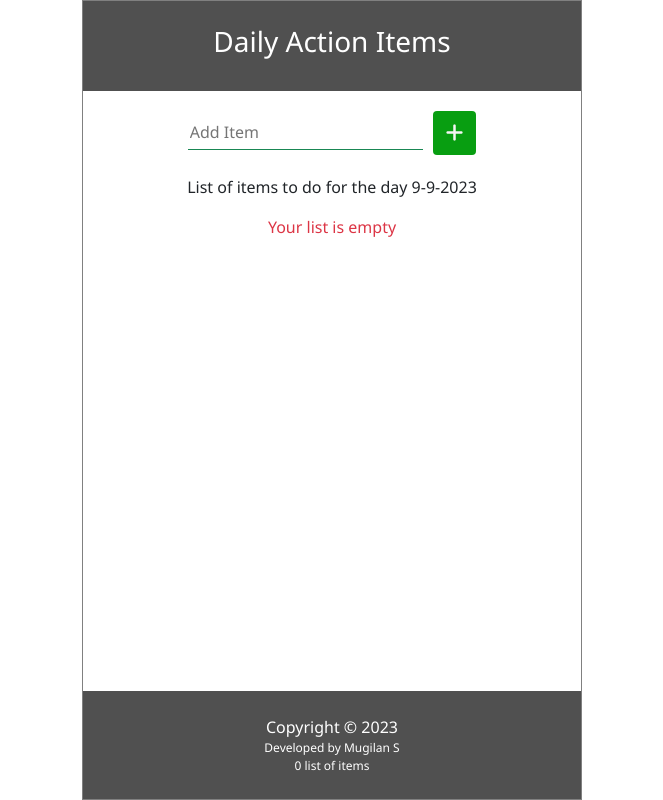
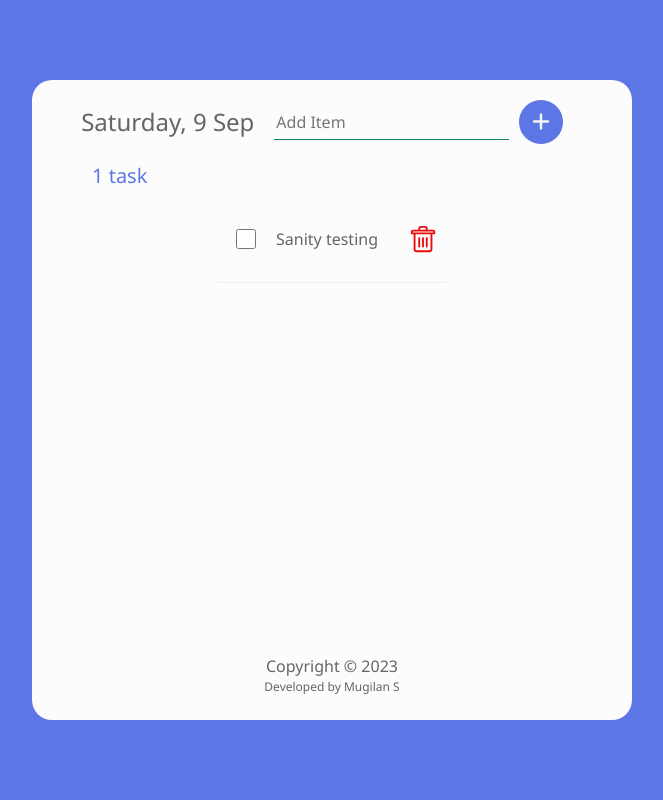
Before and after one commit to mugilan2000/todolist, a React (Create React App) app: page / in a window 1280 px wide. Shown: the whole page, without its empty margins (308-971 px from the left). Built offline with nearby package versions, Linux system fonts and the light colour scheme; data requests are answered from the project's data file.

Commit message:
project updated

```diff
--- /dev/null
+++ b/data/db.json
@@ -0,0 +1,9 @@
+{
+  "items": [
+    {
+      "id": 1,
+      "checked": false,
+      "item": "Sanity testing"
+    }
+  ]
+}
--- a/src/Additem.js
+++ b/src/Additem.js
@@ -1,13 +1,20 @@
-import React from 'react'
+import React, { useRef } from 'react'
 
-const Additem = ({ newItem, setNewItem, handleSubmit, year }) => {
+const Additem = ({ newItem, setNewItem, handleSubmit, year, length }) => {
+
+  const inputRef = useRef();
+  const days = ['Sunday','Monday','Tuesday','Wednesday','Thursday','Friday','Saturday'];
+  const months = ['Jan','Feb','Mar','Apr','May','Jun','Jul','Aug','Sep','Oct','Nov','Dec'];
   return (
     <div>
-      <form className='itemForm' onSubmit={handleSubmit}>
-        <input type='text' autoFocus placeholder='Add Item' value={newItem} onChange={(e) => setNewItem(e.target.value)} required />
-        <button type='submit' className='btn'><i class="fa-solid fa-plus"></i></button>
-      </form>
-      <p>List of items to do for the day {year.getDate()+'-'+(year.getMonth()+1)+'-'+year.getFullYear()}</p>
+      <div className='headerItem'>
+        <h4>{days[year.getDay()]}, {year.getDate()} {months[year.getMonth()]}</h4>
+        <form className='itemForm' onSubmit={handleSubmit}>
+          <input type='text' autoFocus placeholder='Add Item' ref={inputRef} value={newItem} onChange={(e) => setNewItem(e.target.value)} required />
+          <button type='submit' className='btn' onClick={() => inputRef.current.focus()}><i class="fa-solid fa-plus"></i></button>
+        </form>
+      </div>
+      <h3 className='taskcount'>{length} {length===1 ? 'task' :'tasks'}</h3>
     </div>
   )
 }
--- a/src/App.js
+++ b/src/App.js
@@ -3,41 +3,102 @@ import './App.css';
 import Content from './Content';
 import Footer from './Footer';
 import Header from './Header';
-import { useState } from 'react'
+import { useEffect, useState } from 'react'
+import apiRequest from './apiRequest';
 
 function App() {
+  const API_URL = "http://localhost:3500/items";
   const year = new Date();
-    const [items, setItems] = useState(JSON.parse(localStorage.getItem('todo_list')) || []);
+  const [items, setItems] = useState([]);
 
   const [newItem, setNewItem] = useState('')
 
-    const addItems = (item) =>{
+  const [fetchError, setFetchError] = useState(null);
+
+  const[isLoading, setIsLoading] = useState(true);
+
+  useEffect(() => {
+    const fetchItems = async () => {
+      try {
+        const response = await fetch(API_URL);
+        if (!response.ok) throw Error("Data not received from Server");
+        console.log(response);
+        const listItems = await response.json();
+        console.log(listItems);
+        setItems(listItems);
+        setFetchError(null);
+      } catch (err) {
+        setFetchError(err.message);
+      }
+      finally{
+        setIsLoading(false);
+      }
+    }
+    setTimeout(() => {
+      (async () => await fetchItems())()
+    }, 2000);
+
+  }, [])
+
+  const addItems = async (item) => {
     const id = items.length ? items[items.length - 1].id + 1 : 1;
-      const addNewItem = {id, checked:false, item}
+    const addNewItem = { id, checked: false, item }
     const listItems = [...items, addNewItem]
     setItems(listItems)
-      localStorage.setItem("todo_list",JSON.stringify(listItems))
+
+    const postOptions = {
+      method: 'POST',
+      headers:{
+        'Content-Type':'application/json'
+      },
+      body: JSON.stringify(addNewItem)
     }
 
-    const handleCheck = (id) => {
+    const result = await apiRequest(API_URL, postOptions)
+    if(result) setFetchError(result)
+  }
+
+  const handleCheck = async (id) => {
     const listItems = items.map((item) =>
-        item.id===id ? {...item, checked:!item.checked} : item
+      item.id === id ? { ...item, checked: !item.checked } : item
     )
     setItems(listItems);
-        localStorage.setItem("todo_list",JSON.stringify(listItems))
+
+    const myItem = listItems.filter((item) => item.id === id)
+    const patchOptions = {
+      method: 'PATCH',
+      headers:{
+        'Content-Type':'application/json'
+      },
+      body: JSON.stringify({checked:myItem[0].checked})
     }
-    const handleDelete = (id)=>{
+
+    const reqURL = `${API_URL}/${id}`;
+
+    const result = await apiRequest(reqURL, patchOptions)
+    if(result) setFetchError(result)
+
+  }
+  const handleDelete = async (id) => {
     const deleteItems = items.filter((item) =>
-            item.id!==id
+      item.id !== id
     )
     setItems(deleteItems);
-        localStorage.setItem("todo_list",JSON.stringify(deleteItems))
+
+    const deleteOptions = {
+      method: 'DELETE'
     }
-    const handleSubmit = (e)=>{
+
+    const reqURL = `${API_URL}/${id}`;
+
+    const result = await apiRequest(reqURL, deleteOptions)
+    if(result) setFetchError(result)
+
+  }
+  const handleSubmit = (e) => {
     e.preventDefault();
 
-      if(!newItem) return;
-      console.log('submitted')
+    if (!newItem) return;
     setNewItem('')
     addItems(newItem)
 
@@ -45,20 +106,25 @@ function App() {
 
   return (
     <div className="App">
-      <Header title='Daily Action Items'/>
+      {/* <Header title='Daily Action Items' /> */}
       <Additem
-        newItem = {newItem}
-        setNewItem = {setNewItem}
+        newItem={newItem}
+        setNewItem={setNewItem}
         handleSubmit={handleSubmit}
-        year = {year}
+        year={year}
+        length={items.length}
       />
-      <Content
-      items = {items}
-      handleCheck = {handleCheck}
-      handleDelete = {handleDelete}
-      />
+      <main>
+        {isLoading && <div class="dots"></div>}
+        {fetchError && <p className='fetcherror'>{`Error: ${fetchError}`}</p>}
+        {!isLoading && !fetchError && <Content
+          items={items}
+          handleCheck={handleCheck}
+          handleDelete={handleDelete}
+        />}
+      </main>
       <Footer
-      length = {items.length}
+        length={items.length}
       />
     </div>
   );
--- a/src/Content.js
+++ b/src/Content.js
@@ -4,7 +4,7 @@ import Itemslist from './Itemslist'
 const Content = ({items, handleCheck, handleDelete}) => {
 
   return (
-    <main>
+    <>
         {(items.length) ? (
         <Itemslist
         items = {items}
@@ -15,7 +15,7 @@ const Content = ({items, handleCheck, handleDelete}) => {
             <p className='text-danger'>Your list is empty</p>
         )
 }
-    </main>
+    </>
   )
 }
 
--- a/src/Footer.js
+++ b/src/Footer.js
@@ -4,10 +4,9 @@ const Footer = ({length}) => {
 
     const year = new Date();
   return (
-    <footer className='p-4 text-white'>
+    <footer className='p-4'>
         Copyright &copy; {year.getFullYear()}
         <p className='myName'>Developed by Mugilan S</p>
-        <p className='totalItems'>{length} list of {length===1 ? 'item' : 'items'}</p>
     </footer>
   )
 }
--- a/src/Listitem.js
+++ b/src/Listitem.js
@@ -1,4 +1,5 @@
 import React from 'react'
+import trashIcon from './trashIcon.svg'
 
 const Listitem = ({ item, handleCheck, handleDelete }) => {
     return (
@@ -10,7 +11,8 @@ const Listitem = ({ item, handleCheck, handleDelete }) => {
                 style={(item.checked ? { textDecoration: 'line-through' } : null)}
             >{item.item}</label>
             {/* <button className='btn btn-danger' tabIndex='0' onClick={() => handleDelete(item.id)}><i class="fa-solid fa-trash"></i></button> */}
-            <i class="fa-solid fa-trash" id='deletebtn' role='button' onClick={() => handleDelete(item.id)}></i>
+            {/* <i class="fa-solid fa-trash" id='deletebtn' role='button' onClick={() => handleDelete(item.id)}></i> */}
+            <img src={trashIcon} alt='trashIcon' role='button' id='deletebtn' onClick={() => handleDelete(item.id)}/>
         </li>
     )
 }
--- /dev/null
+++ b/src/apiRequest.js
@@ -0,0 +1,13 @@
+const apiRequest = async (url = '', optionsObj=null, errMsg=null) => {
+    try{
+        const response = await fetch(url,optionsObj);
+        if(!response.ok) throw Error("Please reload the page")
+    } catch(err){
+        errMsg = err.message;
+    }
+    finally{
+        return errMsg;
+    }
+}
+
+export default apiRequest
--- a/src/index.css
+++ b/src/index.css
@@ -3,18 +3,28 @@ body {
   font-family: 'Segoe UI', Tahoma, Geneva, Verdana, sans-serif;
   -webkit-font-smoothing: antialiased;
   -moz-osx-font-smoothing: grayscale;
+  background-color: #5C76E5;
 }
 
 .App {
-  display: flex;
+  /* display: flex;
   flex-direction: column;
   justify-content: center;
   align-items: center;
-  height: 100vh;
+  height: 80vh;
   width: 100%;
   max-width: 500px;
-  border: 1px solid gray;
-  margin: auto;
+  margin: auto; */
+  position: absolute;
+  top: 50%;
+  left: 50%;
+  transform: translate(-50%,-50%);
+  width: 600px;
+  border-radius: 20px;
+  background-color: #FCFCFC;
+  display: flex;
+  flex-direction: column;
+  height: 80vh;
 }
 
 header {
@@ -37,8 +47,7 @@ main {
 footer {
   width: 100%;
   padding: 0.25em;
-  background-color: #505050;
-  color: aliceblue;
+  color: #646469;
   display: grid;
   place-content: center;
 }
@@ -50,16 +59,18 @@ li{
   display: flex;
   justify-content: space-between;
   align-items: center;
-  /* border-bottom: 1px solid gray; */
-  background-color: #e4e4e4;
-  border-radius: 5px;
+  border-bottom: 1px solid #EEEEEE;
   margin-bottom: 10px;
-  box-shadow: 5px 3px 4px #aaaaaa;;
+
 }
 li input[type='checkbox']{
   height: 50px;
   width: 20px;
   margin: 10px;
+  border-radius: 100%;
+}
+li label{
+  color: #646469;
 }
 li label, li button{
   margin: 10px;
@@ -74,6 +85,16 @@ li label, li button{
   font-size: 12px;
   font-family: 'Segoe UI', Tahoma, Geneva, Verdana, sans-serif;
 }
+.headerItem{
+  display: flex;
+  flex-direction: row;
+  justify-content: center;
+  align-items: center;
+}
+.headerItem h4{
+  color: #646469;
+  margin-bottom: 0;
+}
 .itemForm{
   padding: 20px;
   display: flex;
@@ -86,22 +107,62 @@ li label, li button{
   border: none;
   border-bottom: 1px solid #198754;
   outline: none;
+  background-color: transparent;
 }
 .itemForm button{
   font-size: 20px;
+  border-radius: 50%;
+}
+.taskcount{
+  color: #5C76E5;
+  font-size: 20px;
+  text-align: left;
+  margin-left: 60px;
 }
 #deletebtn{
-  font-size: 22px;
-  color: #ba0505;
+  height: 30px;
   margin-left: 20px;
+  fill: #5C76E5;
 }
 #deletebtn:hover{
   color: red;
 }
 .btn{
-  background-color: #089e11;
+  background-color: #5C76E5;
   color: whitesmoke;
 }
 .btn:hover{
   color: whitesmoke;
 }
+.fetcherror{
+  color: red;
+  font-weight: 500;
+}
+.dots {
+  width: 56px;
+  height: 26.9px;
+  background: radial-gradient(circle closest-side,#5C76E5 90%,#0000) 0%   50%,
+         radial-gradient(circle closest-side,#5C76E5 90%,#0000) 50%  50%,
+         radial-gradient(circle closest-side,#5C76E5 90%,#0000) 100% 50%;
+  background-size: calc(100%/3) 13.4px;
+  background-repeat: no-repeat;
+  animation: dots-7ar3yq 1s infinite linear;
+}
+
+@keyframes dots-7ar3yq {
+  20% {
+     background-position: 0%   0%, 50%  50%,100%  50%;
+  }
+
+  40% {
+     background-position: 0% 100%, 50%   0%,100%  50%;
+  }
+
+  60% {
+     background-position: 0%  50%, 50% 100%,100%   0%;
+  }
+
+  80% {
+     background-position: 0%  50%, 50%  50%,100% 100%;
+  }
+}
```
Also changed, not shown: src/3844460_can_trash_icon.svg (added), src/trashIcon.svg (added). Lines whose indentation alone changed are shown as unchanged.
